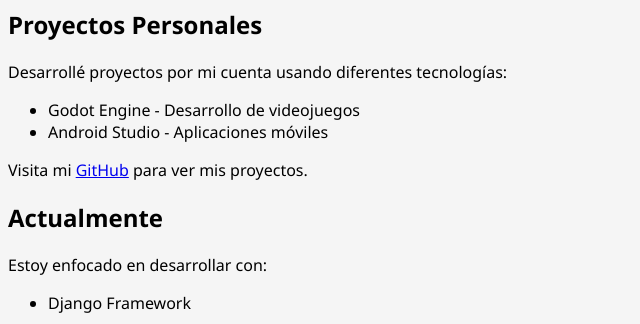
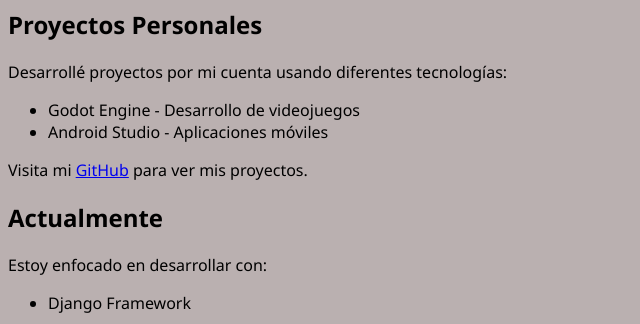
Before and after one commit to Velvett1521/Pagina-web-Course-Frontend.github.io, a plain HTML site: page index.html in a window 1280 px wide. Shown: the part 650-974 px from the top of the page, without its empty margins (0-640 px from the left). Drawn offline with Linux system fonts and the light colour scheme.

Commit message:
Ajuste del color

```diff
--- a/index.html
+++ b/index.html
@@ -6,7 +6,7 @@
     <title>Mi Experiencia en Programación</title>
     <style>
         body {
-            background-color: #f5f5f5;
+            background-color: #bab0b0;
             font-family: 'Segoe UI', Tahoma, Geneva, Verdana, sans-serif;
         }
 
```
